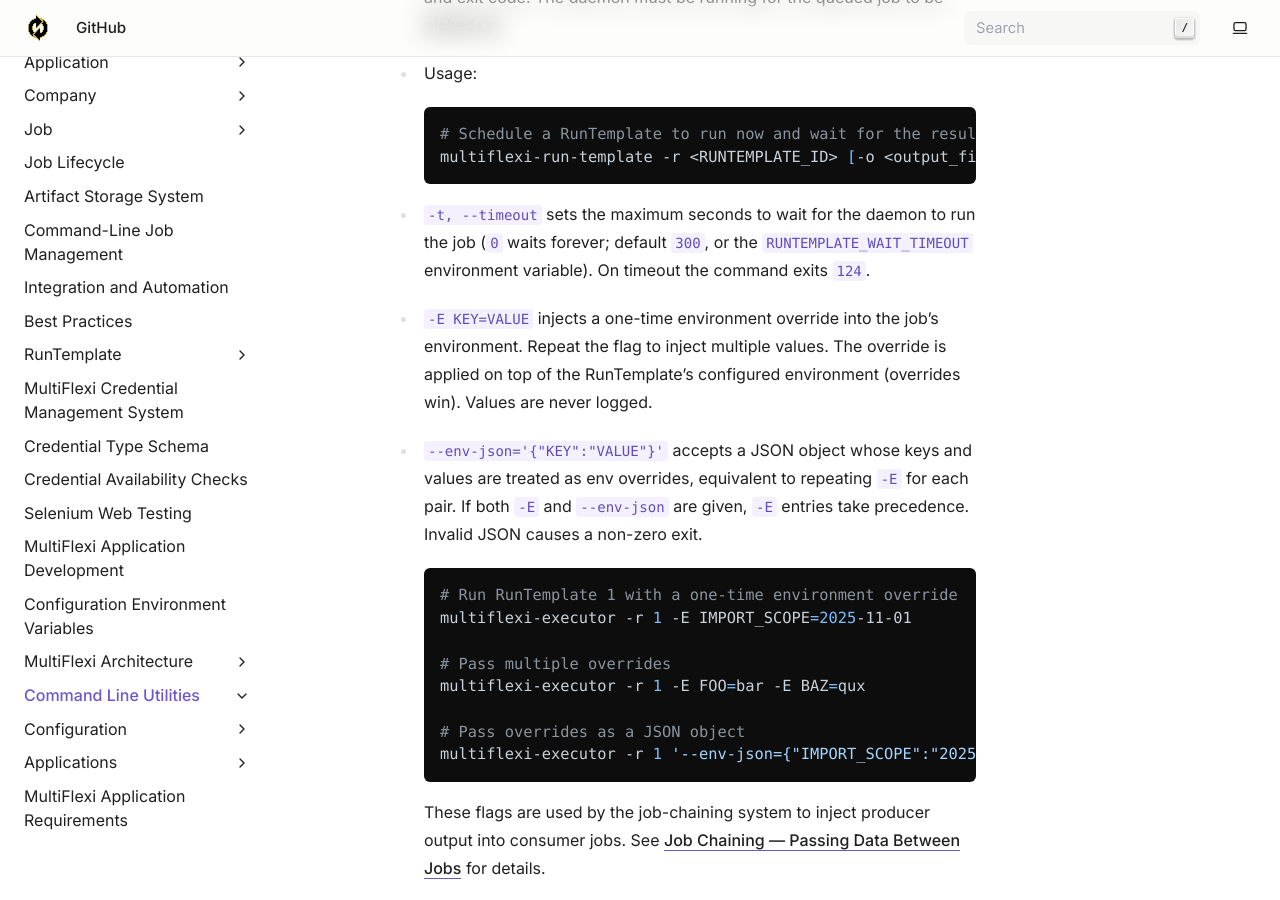
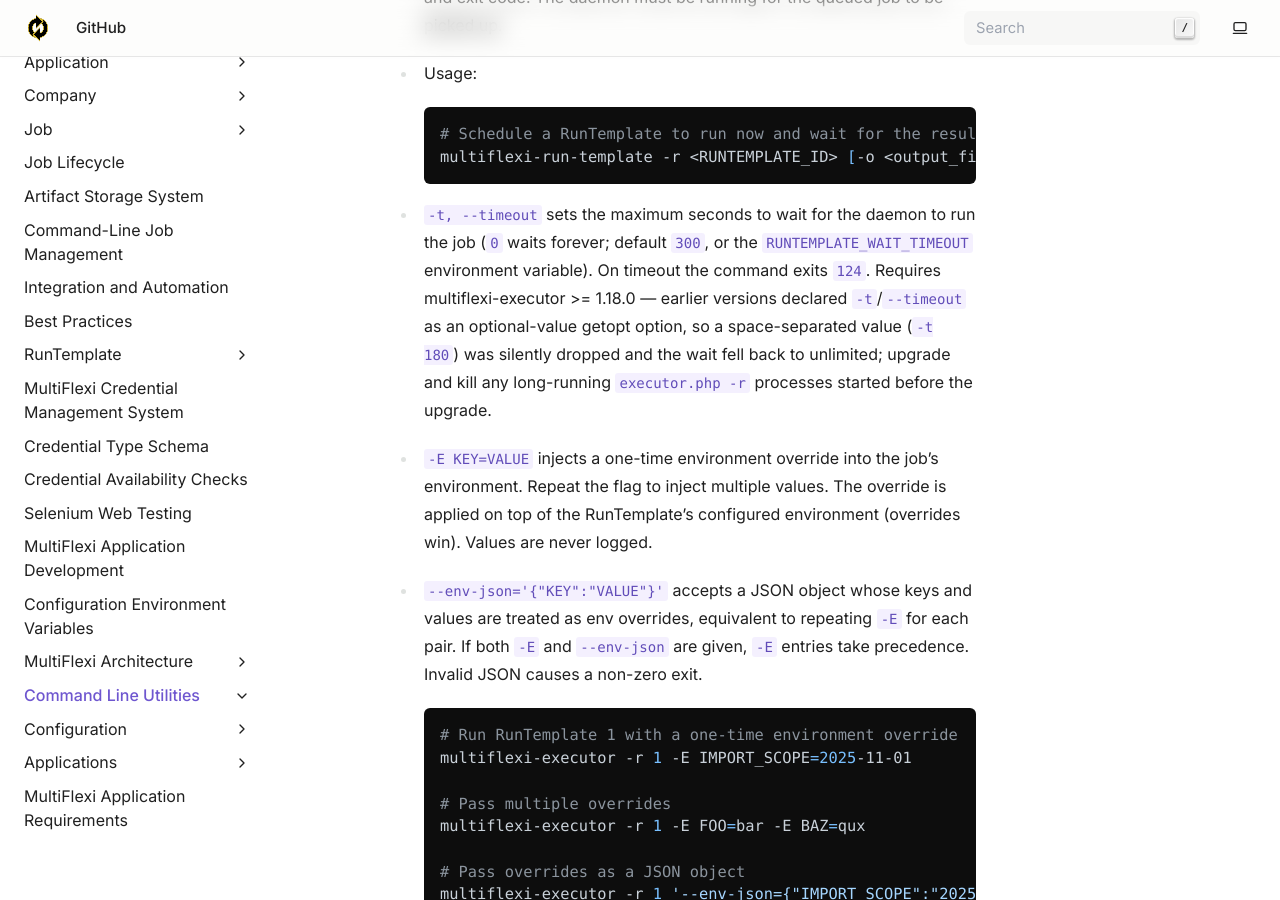
Before and after one commit to VitexSoftware/multiflexi-doc-en, a Sphinx documentation site: the page built from source/commandline.rst, in a window 1280 px wide and 900 px high, scrolled down 793 px. Built offline with Sphinx 7.4.7, drawn with Linux system fonts in a browser that asks for light colours.

Commit message:
docs(multiflexi-executor): update -t/--timeout CLI flag documentation
Co-Authored-By: Claude Sonnet 5 <noreply@anthropic.com>

```diff
--- a/source/commandline.rst
+++ b/source/commandline.rst
@@ -24,7 +24,7 @@ MultiFlexi provides several command line utilities to manage and interact with t
          # Schedule a RunTemplate to run now and wait for the result
          multiflexi-run-template -r <RUNTEMPLATE_ID> [-o <output_file>] [-t <seconds>]
 
-    - ``-t, --timeout`` sets the maximum seconds to wait for the daemon to run the job (``0`` waits forever; default ``300``, or the ``RUNTEMPLATE_WAIT_TIMEOUT`` environment variable). On timeout the command exits ``124``.
+    - ``-t, --timeout`` sets the maximum seconds to wait for the daemon to run the job (``0`` waits forever; default ``300``, or the ``RUNTEMPLATE_WAIT_TIMEOUT`` environment variable). On timeout the command exits ``124``. Requires multiflexi-executor >= 1.18.0 — earlier versions declared ``-t``/``--timeout`` as an optional-value getopt option, so a space-separated value (``-t 180``) was silently dropped and the wait fell back to unlimited; upgrade and kill any long-running ``executor.php -r`` processes started before the upgrade.
     - ``-E KEY=VALUE`` injects a one-time environment override into the job's environment. Repeat the flag to inject multiple values. The override is applied on top of the RunTemplate's configured environment (overrides win). Values are never logged.
     - ``--env-json='{"KEY":"VALUE"}'`` accepts a JSON object whose keys and values are treated as env overrides, equivalent to repeating ``-E`` for each pair. If both ``-E`` and ``--env-json`` are given, ``-E`` entries take precedence. Invalid JSON causes a non-zero exit.
 
```
